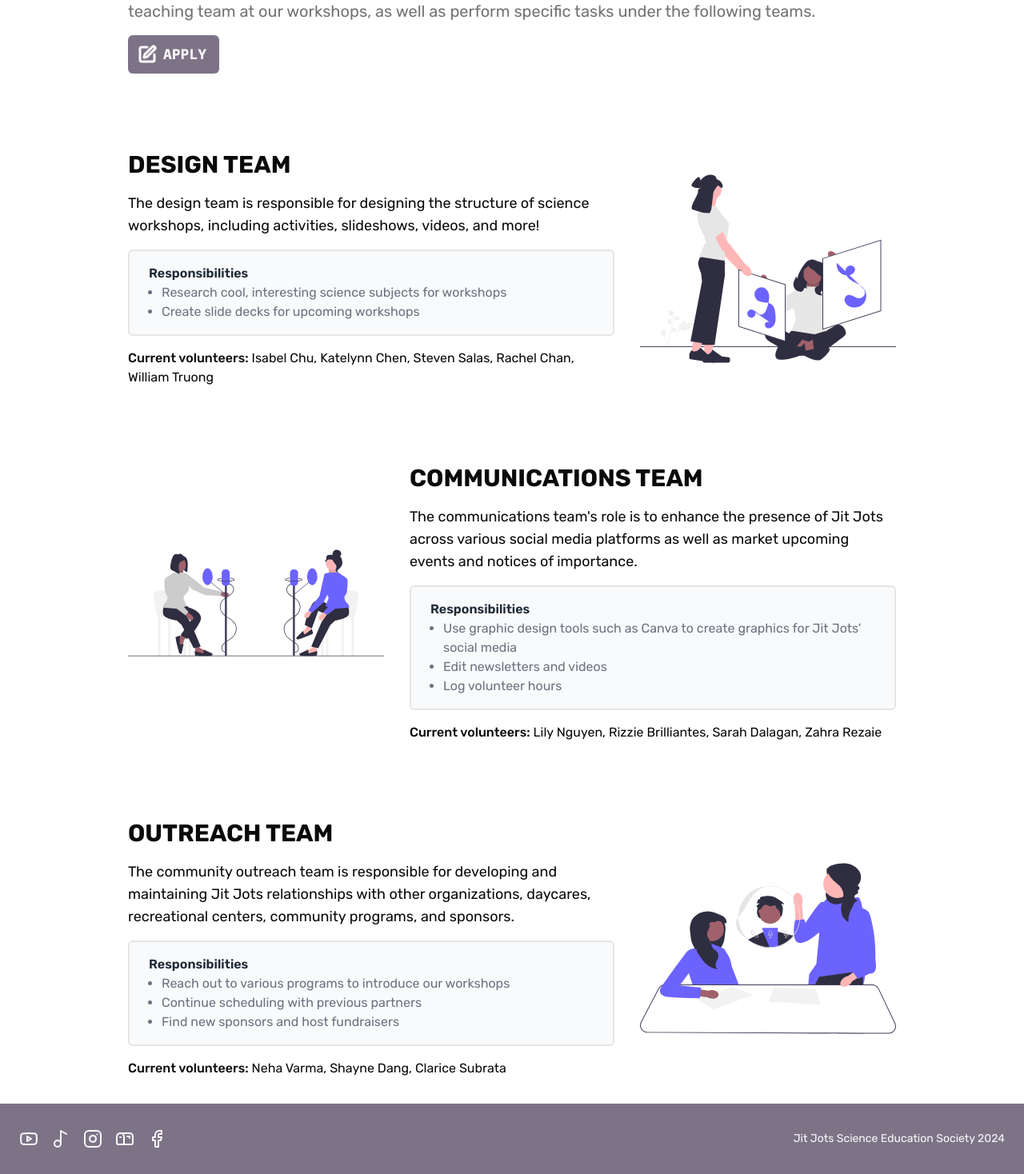
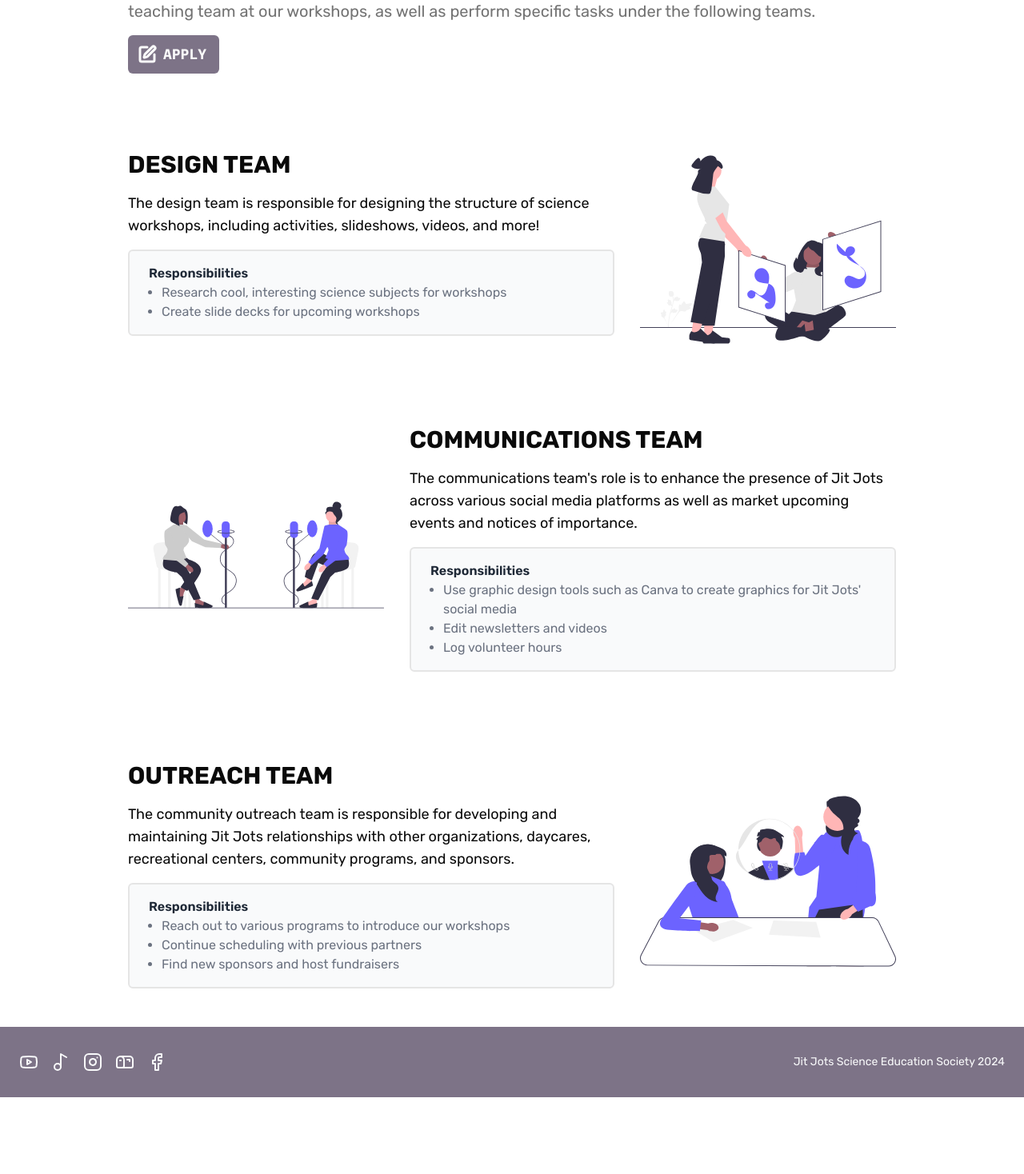
Before and after one commit to ritchiexia/jitjots, a Next.js app: page /volunteers in a window 1280 px wide. Shown: the part 232-1700 px from the top of the page at 80% size. After the commit the page ends 1604 px from the top, so only its background shows below. Built offline with nearby package versions, Linux system fonts and the light colour scheme.

Commit message:
Removed current volunteers

```diff
--- a/src/app/volunteers/page.tsx
+++ b/src/app/volunteers/page.tsx
@@ -19,19 +19,26 @@ type VolunteerTeams = {
 
 const volunteers: VolunteerTeams = {
   design: [
-    "Isabel Chu",
-    "Katelynn Chen",
-    "Steven Salas",
-    "Rachel Chan",
-    "William Truong",
+    // "Isabel Chu",
+    // "Katelynn Chen",
+    // "Steven Salas",
+    // "Rachel Chan",
+    // "William Truong",
+    "",
   ],
   communications: [
-    "Lily Nguyen",
-    "Rizzie Brilliantes",
-    "Sarah Dalagan",
-    "Zahra Rezaie",
+    // "Lily Nguyen",
+    // "Rizzie Brilliantes",
+    // "Sarah Dalagan",
+    // "Zahra Rezaie",
+    "",
   ],
-  outreach: ["Neha Varma", "Shayne Dang", "Clarice Subrata"],
+  outreach: [
+    // "Neha Varma",
+    // "Shayne Dang",
+    // "Clarice Subrata",
+    "",
+  ],
 };
 
 export default function Volunteers(): JSX.Element {
@@ -77,7 +84,7 @@ export default function Volunteers(): JSX.Element {
               </ul>
             </div>
             <div>
-              <span className="font-medium">Current volunteers:</span>{" "}
+              {/* <span className="font-medium">Current volunteers:</span>{" "} */}
               <span>{volunteers.design.join(", ")}</span>
             </div>
           </div>
@@ -113,7 +120,7 @@ export default function Volunteers(): JSX.Element {
               </ul>
             </div>
             <div>
-              <span className="font-medium">Current volunteers:</span>{" "}
+              {/* <span className="font-medium">Current volunteers:</span>{" "} */}
               <span>{volunteers.communications.join(", ")}</span>
             </div>
           </div>
@@ -137,7 +144,7 @@ export default function Volunteers(): JSX.Element {
               </ul>
             </div>
             <div>
-              <span className="font-medium">Current volunteers:</span>{" "}
+              {/* <span className="font-medium">Current volunteers:</span>{" "} */}
               <span>{volunteers.outreach.join(", ")}</span>
             </div>
           </div>
```
